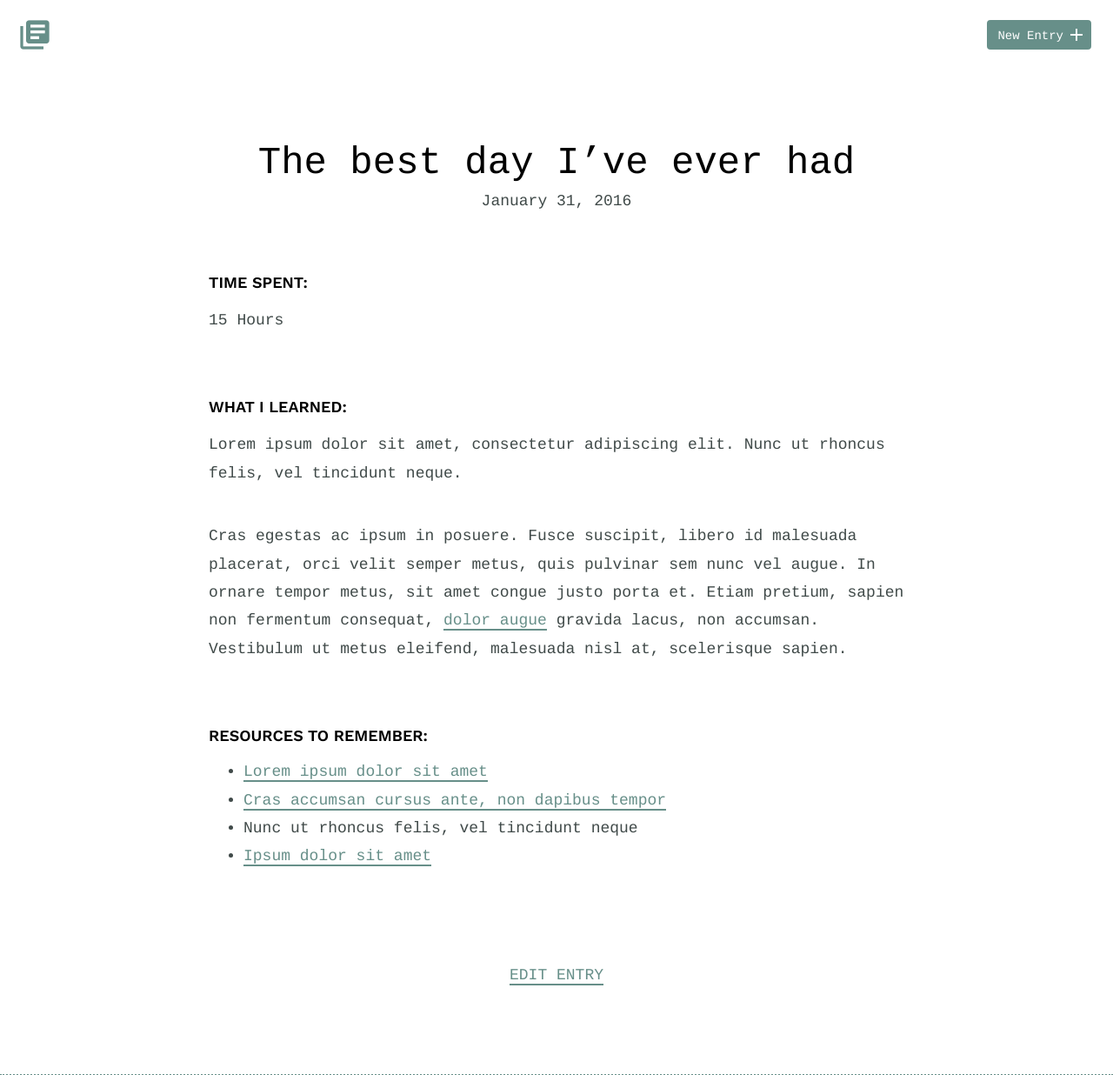
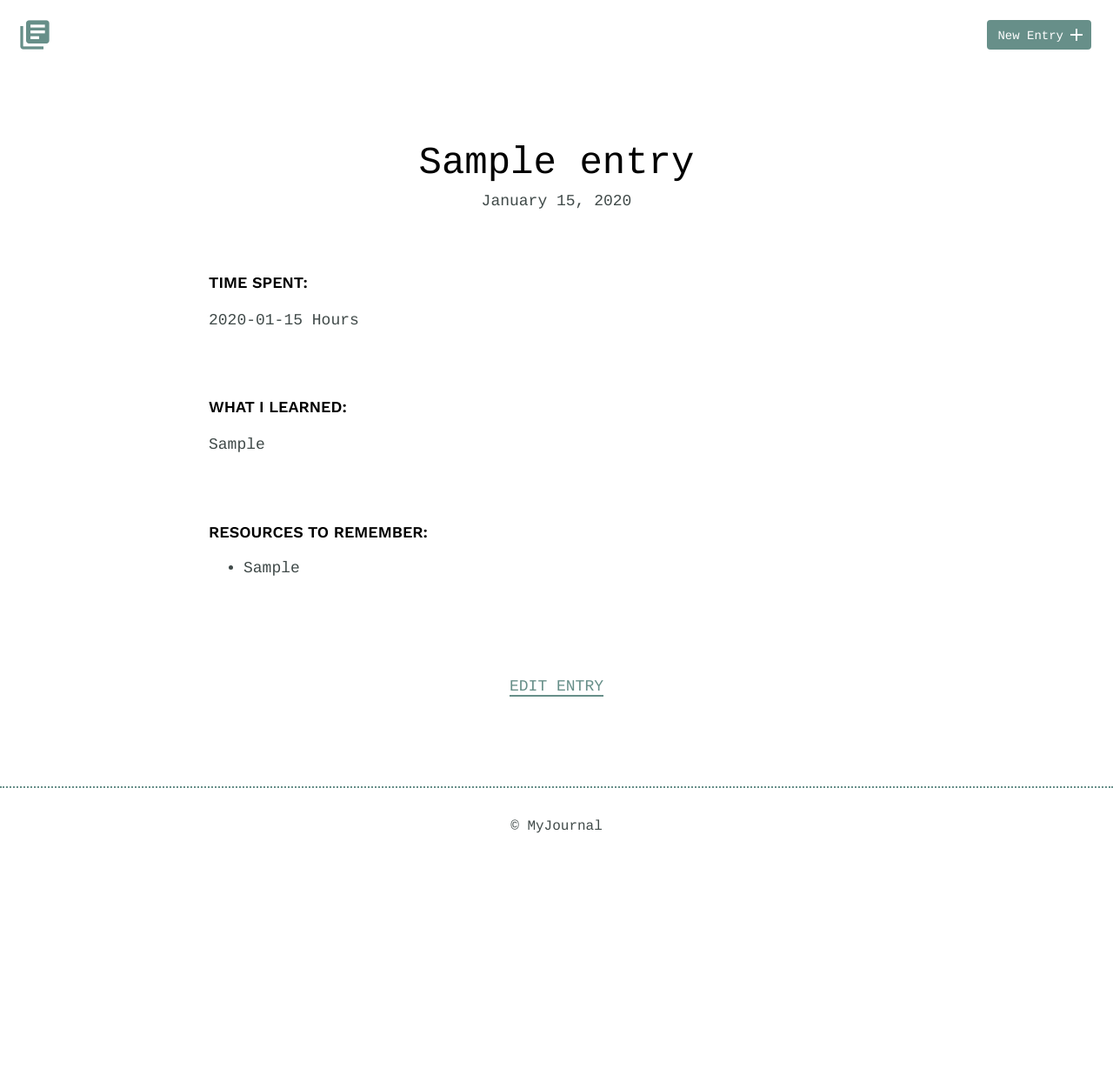
Before and after one commit to hyungmogu/THPWD05-Build-a-Personal-Learning-Journal-with-Flask, a Flask app: page /entries/1 in a window 1280 px wide. Shown: the top 1236 px of the page at 87% size. After the commit the page ends 958 px from the top, so only its background shows below. Run offline with Flask 2, Linux system fonts and the light colour scheme; tables that the repository leaves empty hold one stand-in row (values such as "Sample post").

Commit message:
feat: Add API and UI for detail page

```diff
--- a/app.py
+++ b/app.py
@@ -18,7 +18,7 @@
 # 3. Listing Page
 # [] List page shows journal entries where each entry displays with their respective title and date/time created
 # 4. Detail Page
-# [] Detail page shows:
+# [x] Detail page shows:
 #     1. Title
 #     2. Date
 #     3. Time Spent
@@ -47,7 +47,7 @@
 
 from flask import (
     Flask, render_template,
-    flash, redirect, url_for, g, request)
+    flash, redirect, url_for, g, request, abort)
 
 import forms
 import models
@@ -63,6 +63,11 @@ app.config['WTF_CSRF_ENABLED'] = True
 app.secret_key = 'Hello world. This part can be any random but very secret string'
 
 
+@app.errorhandler(404)
+def not_found(error):
+    return render_template('404.html'), 404
+
+
 @app.route('/')
 def index():
     return render_template('index.html', entries=entries)
@@ -75,7 +80,16 @@ def entries():
 
 @app.route('/entries/<int:entry_id>')
 def entry_detail(entry_id):
-    entry = {}
+    entry = None
+
+    # Fetch entry by id
+    try:
+        entry = models.Entries.select().where(
+            models.Entries.id == int(entry_id)
+        ).get()
+    except models.DoesNotExist:
+        abort(404)
+
     return render_template('detail.html', entry=entry)
 
 
@@ -84,6 +98,7 @@ def create_entry():
     form = forms.JournalEntryForm()
 
     if form.validate_on_submit():
+
         entry_id = models.Entries.create_entry(
             title=form.title.data.strip(),
             date=form.date.data,
@@ -105,7 +120,18 @@ def edit_entry(entry_id):
 
 @app.route('/entries/<int:entry_id>/delete')
 def delete_entry(entry_id):
-    return 'this is delete {0}'.format(entry_id)
+    # Fetch entry by id
+    try:
+        entry = models.Entries.get(models.Entries.id == int(entry_id))
+        entry.delete()
+        flash("Entry has been deleted successfully")
+    except models.DoesNotExist:
+        # if entry is none, then flash a message
+        flash("Entry doesn't exist")
+
+    return redirect(url_for('index'))
+
+
 
 
 if __name__ == '__main__':
--- a/templates/detail.html
+++ b/templates/detail.html
@@ -4,30 +4,34 @@
     <div class="container">
         <div class="entry-list single">
             <article>
-                <h1>The best day I’ve ever had</h1>
-                <time datetime="2016-01-31">January 31, 2016</time>
+                <h1>{{ entry.title }}</h1>
+                <time datetime="{{ entry.date.strftime('%Y-%m-%d') }}">{{ entry.date.strftime('%B %d, %Y') }}</time>
                 <div class="entry">
                     <h3>Time Spent: </h3>
-                    <p>15 Hours</p>
+                    <p>{{ entry.time_spent }} Hours</p>
                 </div>
                 <div class="entry">
                     <h3>What I Learned:</h3>
-                    <p>Lorem ipsum dolor sit amet, consectetur adipiscing elit. Nunc ut rhoncus felis, vel tincidunt neque.</p>
-                    <p>Cras egestas ac ipsum in posuere. Fusce suscipit, libero id malesuada placerat, orci velit semper metus, quis pulvinar sem nunc vel augue. In ornare tempor metus, sit amet congue justo porta et. Etiam pretium, sapien non fermentum consequat, <a href="">dolor augue</a> gravida lacus, non accumsan. Vestibulum ut metus eleifend, malesuada nisl at, scelerisque sapien.</p>
+                    {% if entry.learned %}
+                        {% for text in entry.learned.split('\n') %}
+                            <p>{{ text }}</p>
+                        {% endfor %}
+                    {% endif %}
                 </div>
                 <div class="entry">
                     <h3>Resources to Remember:</h3>
                     <ul>
-                        <li><a href="">Lorem ipsum dolor sit amet</a></li>
-                        <li><a href="">Cras accumsan cursus ante, non dapibus tempor</a></li>
-                        <li>Nunc ut rhoncus felis, vel tincidunt neque</li>
-                        <li><a href="">Ipsum dolor sit amet</a></li>
+                        {% if entry.resources %}
+                            {% for text in entry.resources.split('\n') %}
+                                <li>{{ text }}</li>
+                            {% endfor %}
+                        {% endif %}
                     </ul>
                 </div>
             </article>
         </div>
     </div>
     <div class="edit">
-        <p><a href="edit.html">Edit Entry</a></p>
+        <p><a href="{{ url_for('edit_entry', entry_id=entry.id) }}">Edit Entry</a></p>
     </div>
 {% endblock %}
```
Also changed, not shown: templates/404.html (added, +11 -0 lines).
